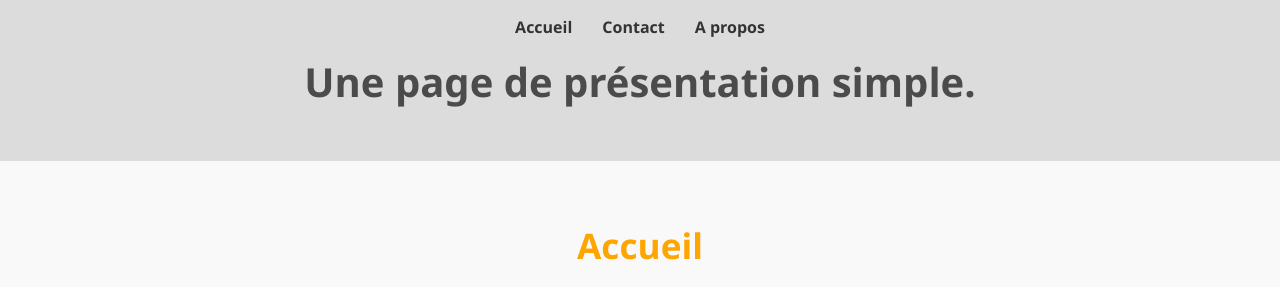
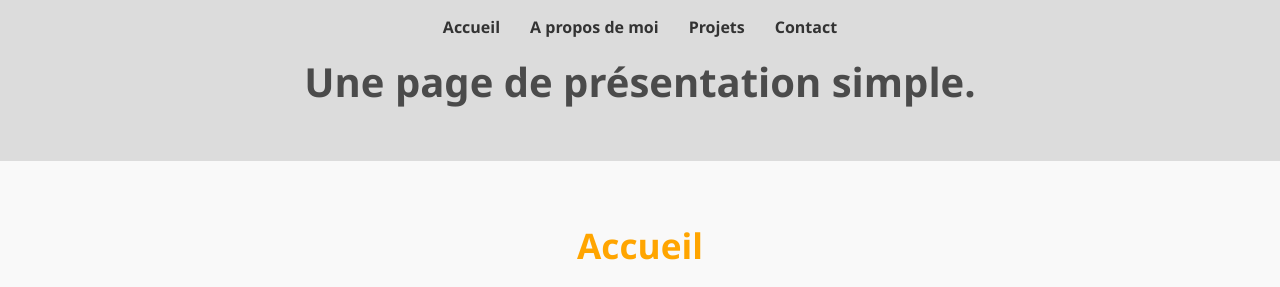
Before and after one commit to julientho2b/page-presentation-julien, a plain HTML site: page index.html in a window 1280 px wide. Shown: the top 287 px of the page. Drawn offline with Linux system fonts and the light colour scheme.

Commit message:
Mise a jour du code

```diff
--- a/index.html
+++ b/index.html
@@ -13,8 +13,10 @@
         <div class="navbar">
             <ul>
                 <li><a href="#Accueil">Accueil</a></li>
+                <li><a href="#Apropos">A propos de moi</a></li>
+                <li><a href="#FutursProjets">Projets</a></li>
                 <li><a href="#Contact">Contact</a></li>
-                <li><a href="#Apropos">A propos</a></li>
+
             </ul>
         </div>
         <h1>Une page de présentation simple.</h1>
```
